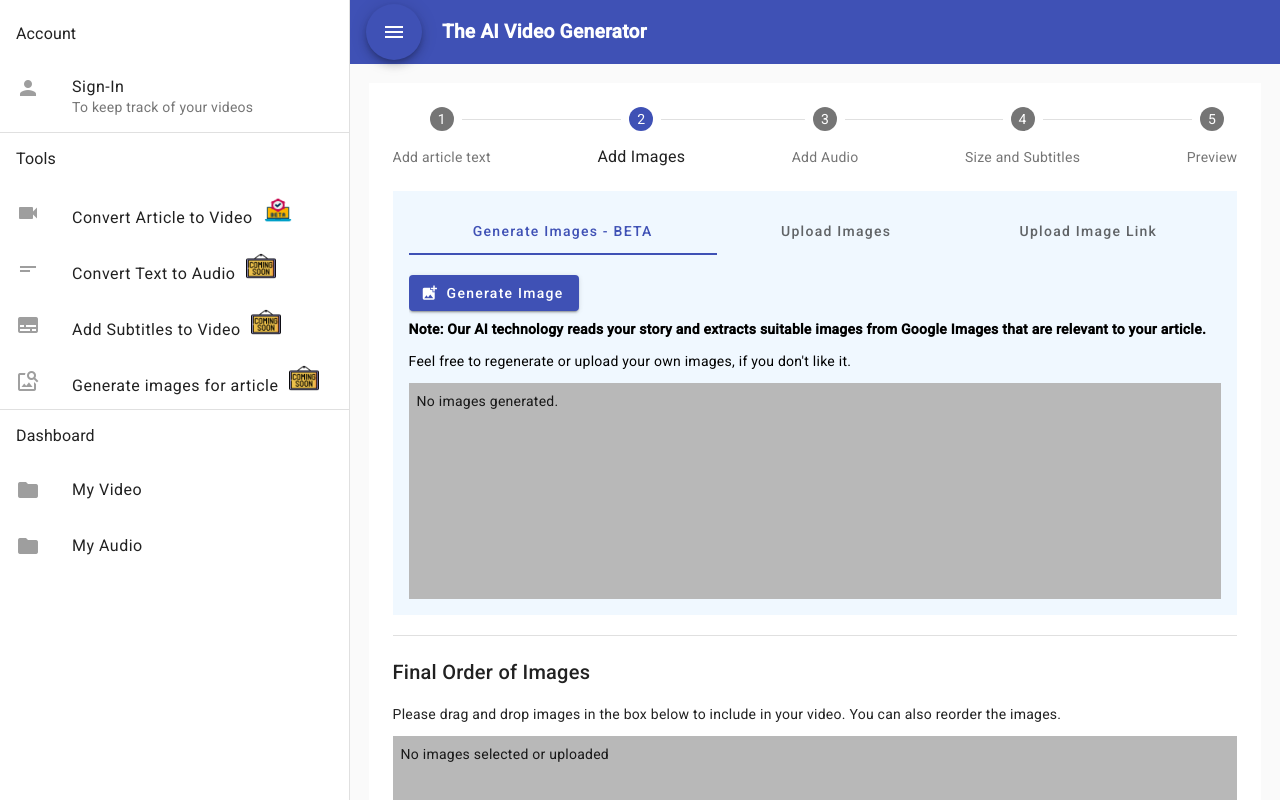
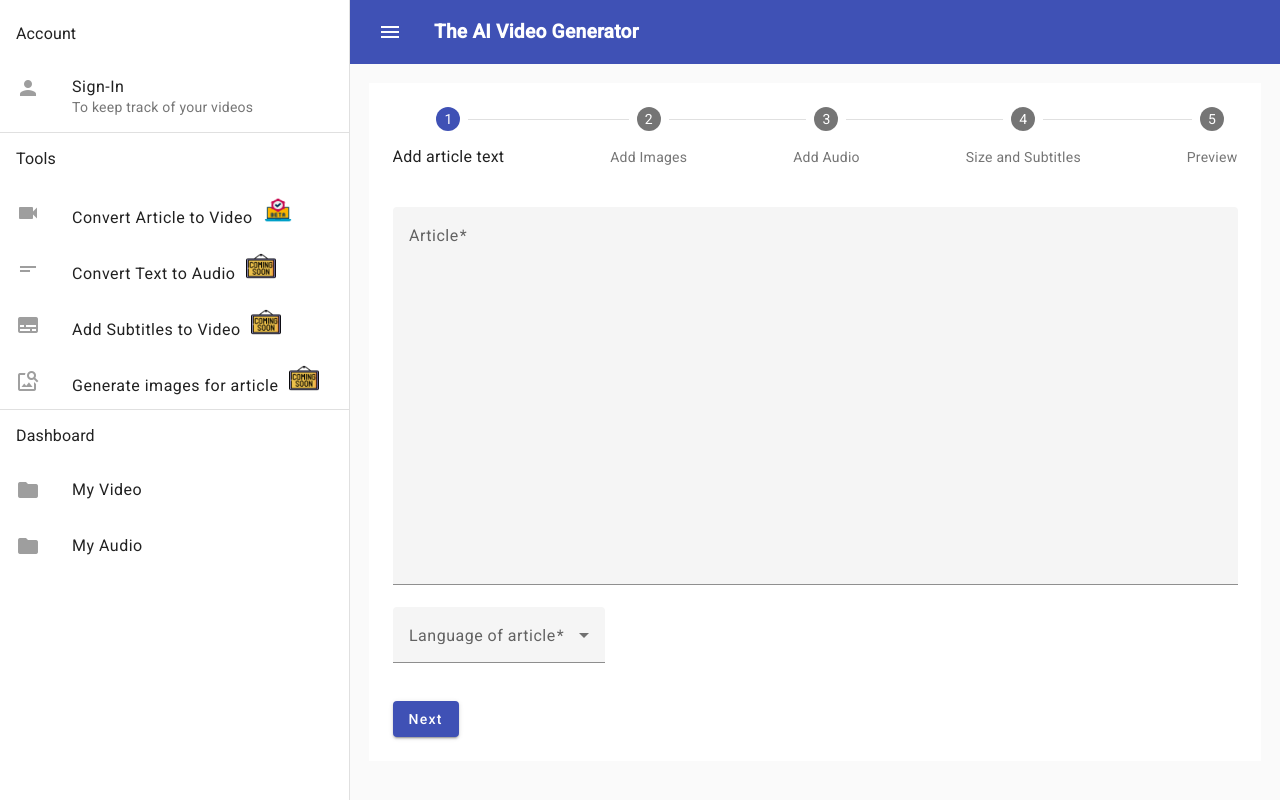
Before and after one commit to aditya-trivedi/aivg-dashboard, an Angular app: page /article-to-video in a window 1280 px wide. Built offline with nearby package versions, Linux system fonts and the light colour scheme.

Commit message:
Minor Fix

```diff
--- a/src/app/app.component.html
+++ b/src/app/app.component.html
@@ -48,7 +48,7 @@
 
   <mat-sidenav-content>
     <mat-toolbar color="primary">
-      <button mat-fab color="primary" (click)="toggleSidenav()">
+      <button mat-icon-button  (click)="toggleSidenav()">
         <mat-icon>menu</mat-icon>
       </button>
       <span class="toolbar-title">The AI Video Generator</span>
--- a/src/app/components/article-to-video/article-to-video.component.html
+++ b/src/app/components/article-to-video/article-to-video.component.html
@@ -1,5 +1,5 @@
 <div class="article-to-video-page-container">
-    <mat-stepper class="article-to-video-stepper" linear  labelPosition="bottom"  #articleToVideoStepper selectedIndex="1">
+    <mat-stepper class="article-to-video-stepper" linear  labelPosition="bottom"  #articleToVideoStepper selectedIndex="0">
 
         <mat-step label="Add article text" [stepControl]="articleTextFormGroup" >
 
```
